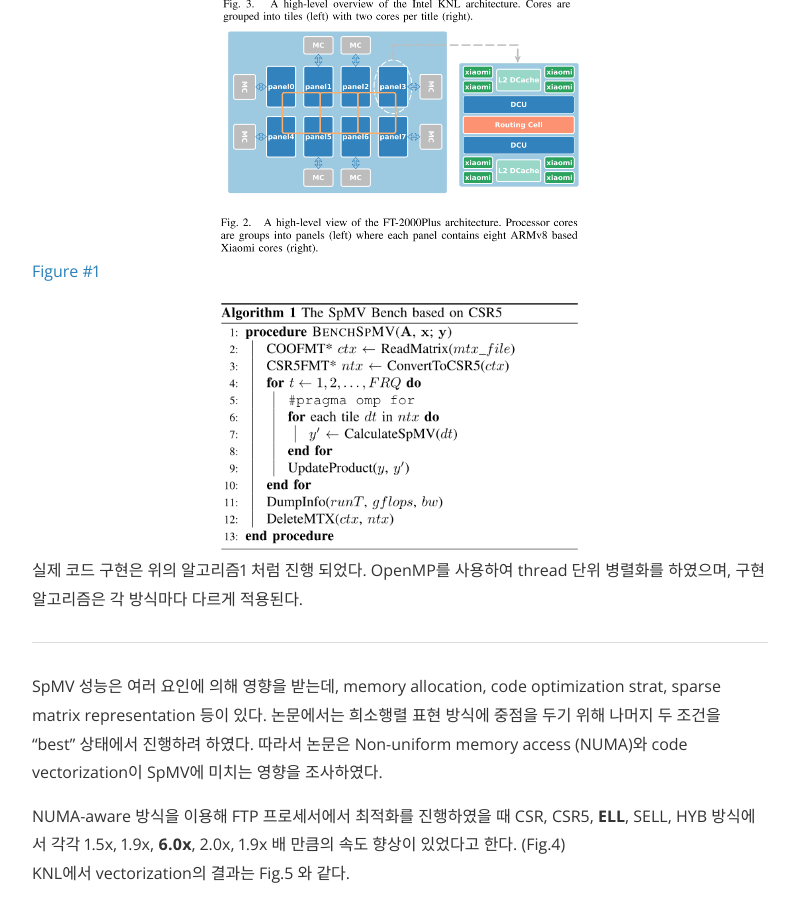
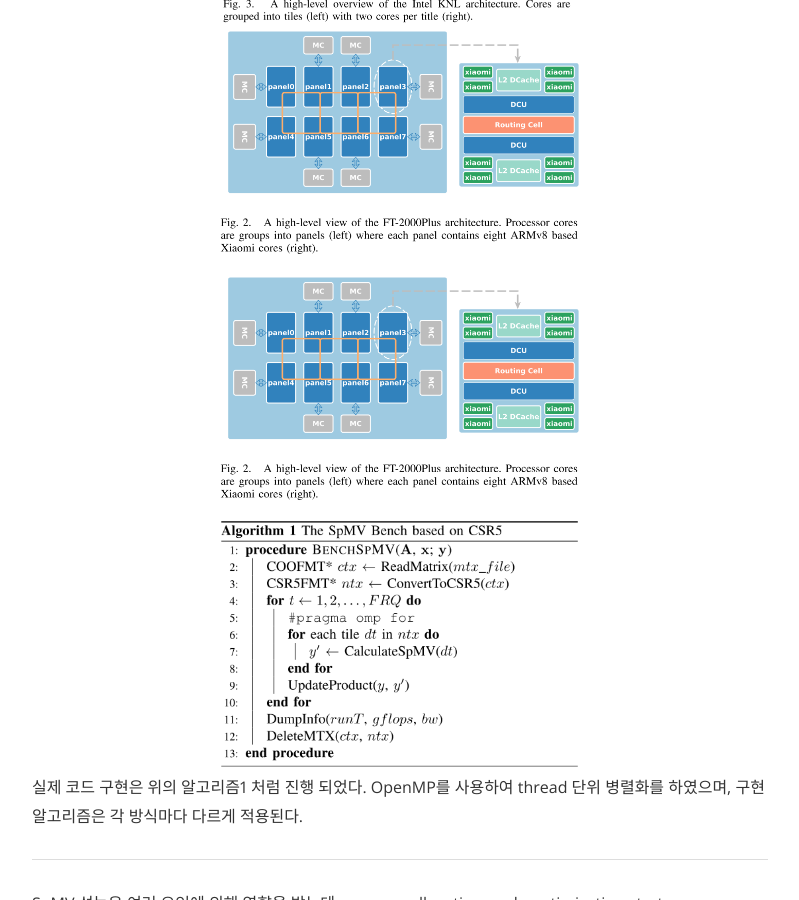
Before and after one commit to psk9211/psk9211.github.io, a Jekyll site: the page built from _posts/2019-6-27-OptimiSpMV.markdown, in a window 1280 px wide and 900 px high, scrolled down 4347 px. Shown: the whole window, without its empty margins (240-1039 px from the left). Built offline with Jekyll 4.4.1, drawn with Linux system fonts in a browser that asks for light colours; nearby versions of some CDN libraries; formulas are drawn with MathJax 3.

Commit message:
Update 2019-6-27-OptimiSpMV.markdown

```diff
--- a/_posts/2019-6-27-OptimiSpMV.markdown
+++ b/_posts/2019-6-27-OptimiSpMV.markdown
@@ -57,7 +57,9 @@ SpMV는 보통 $y = Ax$ ($A\in \mathbb R^{M\times N}, x\in \mathbb R^{N}, y\in \
 ![fig4](/assets/img/2019-6-27-OptimiSpMV/fig4.PNG){: width="50%" height="50%"}{: .image_sameline}
 <center><img src="https://psk9211.github.io/assets/img/2019-6-27-OptimiSpMV/fig3.PNG" width="50%"><img src="https://psk9211.github.io/assets/img/2019-6-27-OptimiSpMV/fig2.PNG" width="50%"></center>
 
-<a href="https://psk9211.github.io/assets/img/2019-6-27-OptimiSpMV/fig2.PNG" data-lightbox="Fig. 2" width="50%">Figure #1</a>
+<a href="https://psk9211.github.io/assets/img/2019-6-27-OptimiSpMV/fig2.PNG" data-lightbox="Fig. 2" width="50%"></a>
+
+<a href="https://psk9211.github.io/assets/img/2019-6-27-OptimiSpMV/fig2.PNG" data-lightbox="Fig. 2"><img src="https://psk9211.github.io/assets/img/2019-6-27-OptimiSpMV/fig2.PNG" width="50%"></a>
 
 <center><img src="https://psk9211.github.io/assets/img/2019-6-27-OptimiSpMV/al1.PNG" width="50%"></center>
 
```
